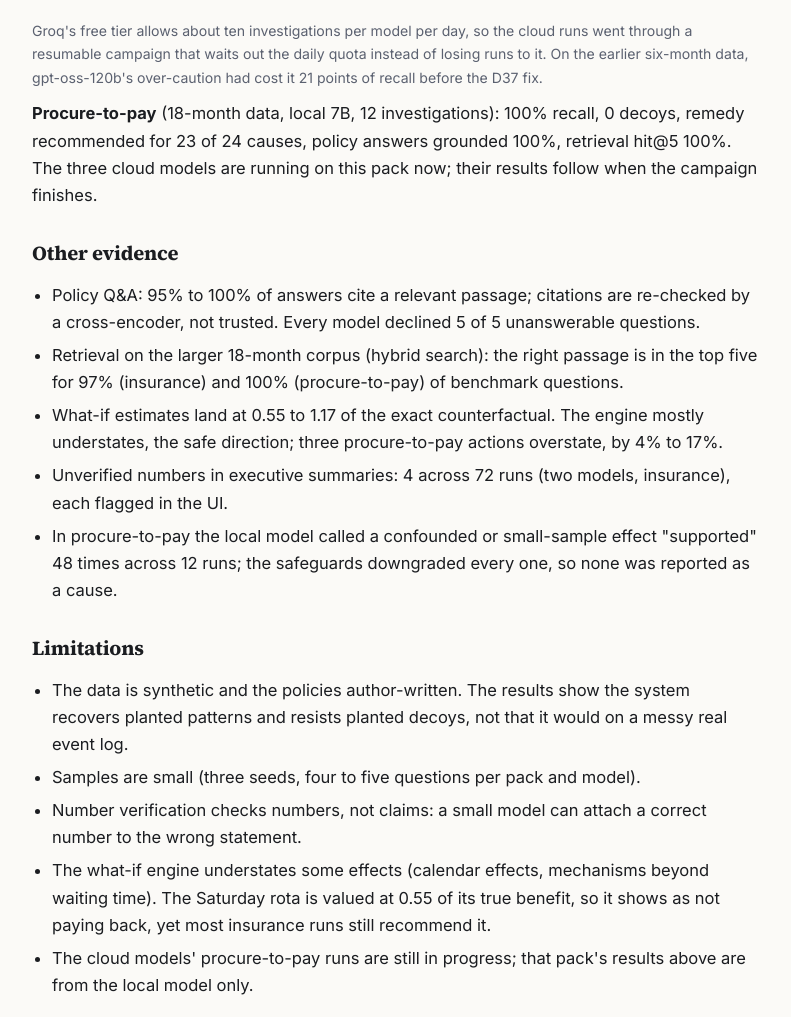
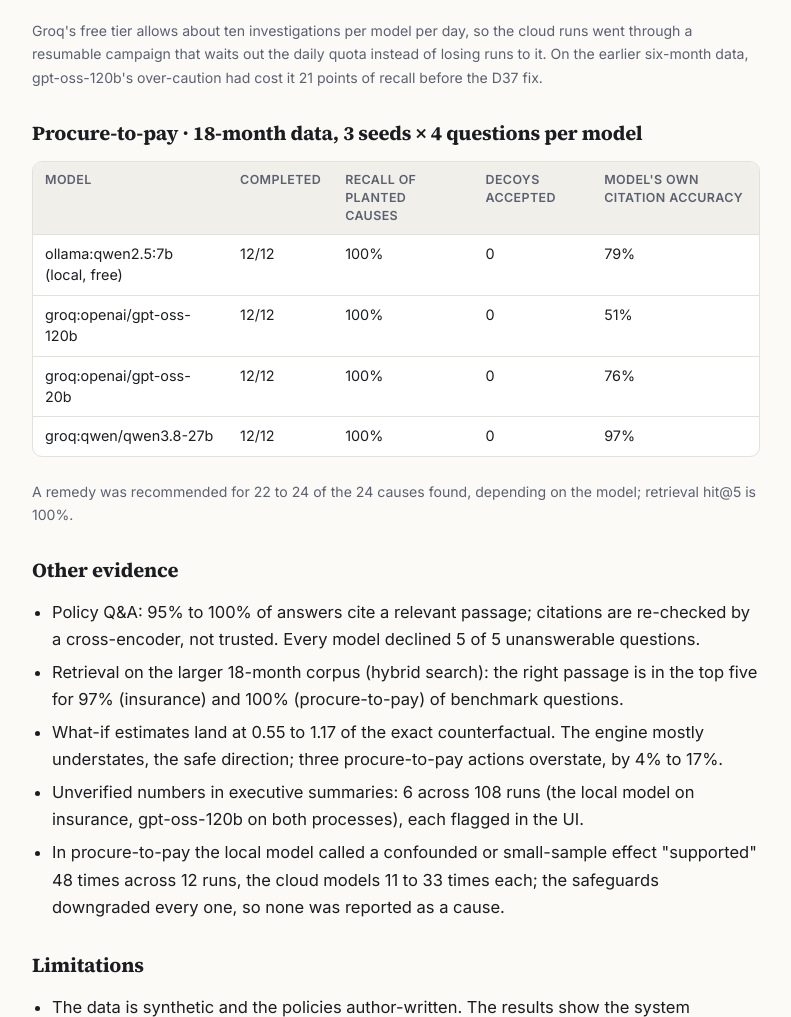
Before and after one commit to Aqueel13/watchdog-casestudy, a plain HTML site: page index.html in a window 1280 px wide. Shown: the part 5545-6562 px from the top of the page, without its empty margins (244-1035 px from the left). Drawn offline with Linux system fonts and the light colour scheme.

Commit message:
Results: 18-month evaluation for every model on procure-to-pay
Co-Authored-By: Claude Opus 5.5 <noreply@anthropic.com>

```diff
--- a/index.html
+++ b/index.html
@@ -272,7 +272,7 @@ footer{margin:4rem 0 0;padding:2rem 0 3rem;border-top:1px solid var(--line);font
 
 <section id="results">
   <h2>Results</h2>
-  <div class="callout"><p>On the 18-month data, every investigation found every planted cause and no run accepted a decoy: 72 of 72 runs, across one local and three cloud models and both processes.</p></div>
+  <div class="callout"><p>On the 18-month data, every investigation found every planted cause and no run accepted a decoy: 108 of 108 runs, across one local and three cloud models and both processes.</p></div>
   <h3>Insurance claims · 18-month data, 3 seeds × 5 questions per model</h3>
   <div class="table-scroll"><table>
     <thead><tr><th>Model</th><th>Completed</th><th>Recall of planted causes</th><th>Decoys accepted</th><th>Model's own citation accuracy</th></tr></thead>
@@ -284,14 +284,24 @@ footer{margin:4rem 0 0;padding:2rem 0 3rem;border-top:1px solid var(--line);font
     </tbody>
   </table></div>
   <p class="note">Groq's free tier allows about ten investigations per model per day, so the cloud runs went through a resumable campaign that waits out the daily quota instead of losing runs to it. On the earlier six-month data, gpt-oss-120b's over-caution had cost it 21 points of recall before the D37 fix.</p>
-  <p><strong>Procure-to-pay</strong> (18-month data, local 7B, 12 investigations): 100% recall, 0 decoys, remedy recommended for 23 of 24 causes, policy answers grounded 100%, retrieval hit@5 100%. The three cloud models are running on this pack now; their results follow when the campaign finishes.</p>
+  <h3>Procure-to-pay · 18-month data, 3 seeds × 4 questions per model</h3>
+  <div class="table-scroll"><table>
+    <thead><tr><th>Model</th><th>Completed</th><th>Recall of planted causes</th><th>Decoys accepted</th><th>Model's own citation accuracy</th></tr></thead>
+    <tbody>
+      <tr><td>ollama:qwen2.5:7b (local, free)</td><td class="num">12/12</td><td>100%</td><td class="num">0</td><td class="num">79%</td></tr>
+      <tr><td>groq:openai/gpt-oss-120b</td><td class="num">12/12</td><td>100%</td><td class="num">0</td><td class="num">51%</td></tr>
+      <tr><td>groq:openai/gpt-oss-20b</td><td class="num">12/12</td><td>100%</td><td class="num">0</td><td class="num">76%</td></tr>
+      <tr><td>groq:qwen/qwen3.8-27b</td><td class="num">12/12</td><td>100%</td><td class="num">0</td><td class="num">97%</td></tr>
+    </tbody>
+  </table></div>
+  <p class="note">A remedy was recommended for 22 to 24 of the 24 causes found, depending on the model; retrieval hit@5 is 100%.</p>
   <h3>Other evidence</h3>
   <ul>
     <li>Policy Q&amp;A: 95% to 100% of answers cite a relevant passage; citations are re-checked by a cross-encoder, not trusted. Every model declined 5 of 5 unanswerable questions.</li>
     <li>Retrieval on the larger 18-month corpus (hybrid search): the right passage is in the top five for 97% (insurance) and 100% (procure-to-pay) of benchmark questions.</li>
     <li>What-if estimates land at 0.55 to 1.17 of the exact counterfactual. The engine mostly understates, the safe direction; three procure-to-pay actions overstate, by 4% to 17%.</li>
-    <li>Unverified numbers in executive summaries: 4 across 72 runs (two models, insurance), each flagged in the UI.</li>
-    <li>In procure-to-pay the local model called a confounded or small-sample effect "supported" 48 times across 12 runs; the safeguards downgraded every one, so none was reported as a cause.</li>
+    <li>Unverified numbers in executive summaries: 6 across 108 runs (the local model on insurance, gpt-oss-120b on both processes), each flagged in the UI.</li>
+    <li>In procure-to-pay the local model called a confounded or small-sample effect "supported" 48 times across 12 runs, the cloud models 11 to 33 times each; the safeguards downgraded every one, so none was reported as a cause.</li>
   </ul>
   <h3>Limitations</h3>
   <ul>
@@ -299,7 +309,6 @@ footer{margin:4rem 0 0;padding:2rem 0 3rem;border-top:1px solid var(--line);font
     <li>Samples are small (three seeds, four to five questions per pack and model).</li>
     <li>Number verification checks numbers, not claims: a small model can attach a correct number to the wrong statement.</li>
     <li>The what-if engine understates some effects (calendar effects, mechanisms beyond waiting time). The Saturday rota is valued at 0.55 of its true benefit, so it shows as not paying back, yet most insurance runs still recommend it.</li>
-    <li>The cloud models' procure-to-pay runs are still in progress; that pack's results above are from the local model only.</li>
   </ul>
 </section>
 
@@ -467,7 +476,7 @@ footer{margin:4rem 0 0;padding:2rem 0 3rem;border-top:1px solid var(--line);font
     <li><span class="badge">Done</span><strong>Re-record showcase runs</strong> on the new data, so visitors can replay investigations without spending model quota.</li>
     <li><span class="badge">Done</span><strong>Public deployment:</strong> HTTPS, production settings, a cloud model protected by the rate limits, and showcase runs shipped with it.</li>
     <li><span class="badge">Done</span><strong>GitHub sign-in</strong> for visitors, with read-only access by default.</li>
-    <li><span class="badge open">Open</span><strong>Re-run the cloud models</strong> on the 18-month data, paced for free-tier limits. Insurance is done (45 of 45 runs); procure-to-pay is running.</li>
+    <li><span class="badge">Done</span><strong>Re-run the cloud models</strong> on the 18-month data, paced for free-tier limits: 81 of 81 runs on both processes.</li>
     <li><span class="badge open">Open</span><strong>Demo video</strong> (about 4½ minutes) recorded against the live URL.</li>
   </ol>
   <p class="note">Deliberately out of scope: multi-tenancy, Kubernetes, streaming platforms, a third process pack.</p>
```
